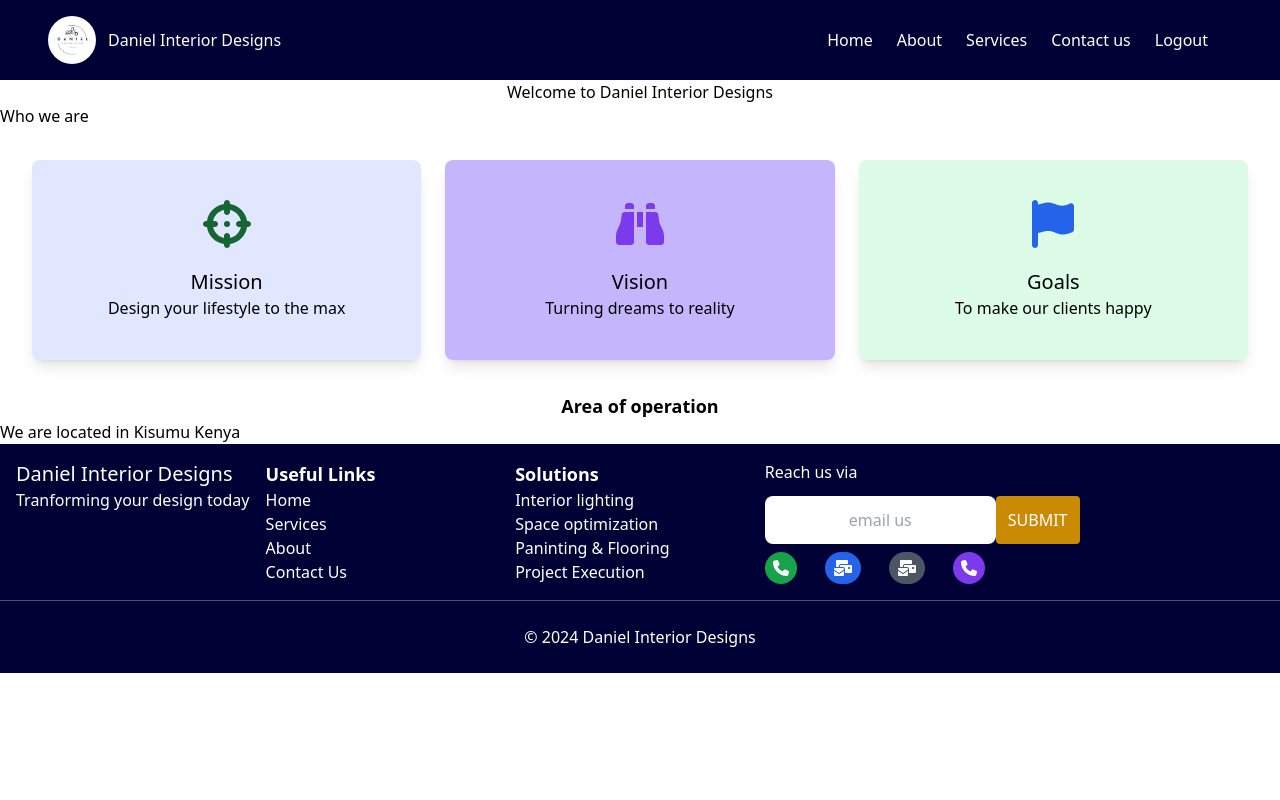
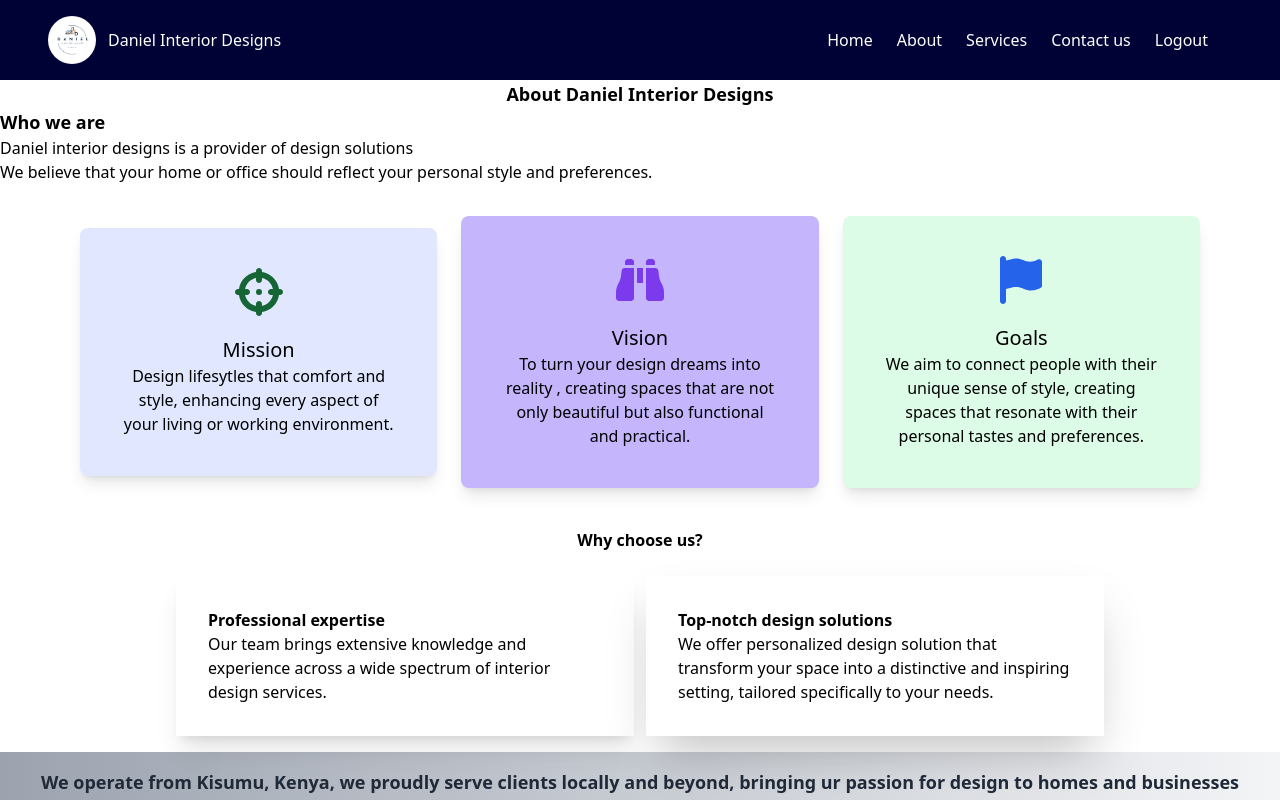
Before and after one commit to ErickGichuki/Daniel-Interior-designs, a React (Create React App) app in the folder client/: page /about in a window 1280 px wide. Shown: the top 800 px of the page. Built offline with nearby package versions, Linux system fonts and the light colour scheme; the HTML template or start-up script is replaced by a standard one.

Commit message:
mdify about page

```diff
--- a/client/src/components/Footer.js
+++ b/client/src/components/Footer.js
@@ -31,11 +31,13 @@ function Footer() {
       </div>
       <div className='text-white'>
         <h>Reach us via</h>
-        <div className='flex flex-col md:flex-row py-2 pt-3 justify-between'>
-        <input
+        <div className='pt-3'>
+         <form className=' flex flex-col md:flex-row py-2 justify-between'>
+         <input
             type='text'
+            name='email'
             placeholder='email us'
-            className='py-3 rounded-lg text-center '
+            className='py-3 rounded-lg text-center mr-3'
             />
              <button
             type='submit'
@@ -43,6 +45,7 @@ function Footer() {
             >
                 SUBMIT
             </button>
+         </form>
         </div>
         <div className='flex flex-row space-x-7'>
         <FontAwesomeIcon icon={faPhone} className='rounded-3xl bg-green-600 py-2 px-2'/>
--- a/client/src/pages/About.js
+++ b/client/src/pages/About.js
@@ -7,37 +7,53 @@ function About() {
   return (
     <div>
       <Navbar/>
-      <div className=''>
-        <h2 className='text-center'>Welcome to Daniel Interior Designs</h2>
-        <h3 className=''>Who we are</h3>
+      <div className='relative'>
+        <h2 className='text-center text-lg font-bold'>About Daniel Interior Designs</h2>
+        <h3 className='font-bold text-lg'>Who we are</h3>
+        <p>Daniel interior designs is a provider of design solutions</p>
+        <p>We believe that your home or office should reflect your personal style and preferences. </p>
       </div>
-      <div className='flex flex-col md:flex-row md:space-x-6 space-y-6 md:space-y-0 justify-center items-center m-8'>
+
+      <div className='flex flex-col md:flex-row md:space-x-6 space-y-6 md:space-y-0 justify-center items-center py-8 mx-20'>
         <div className='bg-indigo-100 hover:bg-purple-200 shadow-lg w-full text-center md:w-1/3 p-10 rounded-lg transition duration-300 ease-in-out transform:hover-translate-y-1 hover:scale-105'>
          <p>
           <FontAwesomeIcon icon={faCrosshairs} className='w-12 h-12 mb-4 text-green-800'/>
          </p>
           <h2 className='text-xl'>Mission</h2>
-          <p>Design your lifestyle to the max</p>
+          <p>Design lifesytles that comfort and style, enhancing every aspect of your living or working environment.</p>
         </div>
         <div className='bg-violet-300 hover:bg-purple-200 shadow-lg w-full text-center md:w-1/3 p-10 rounded-lg transition duration-300 ease-in-out transform:hover-translate-y-1 hover:scale-105'>
          <p>
           <FontAwesomeIcon icon={faBinoculars} className='w-12 h-12 mb-4 text-violet-600'/>
          </p>
           <h2 className='text-xl'>Vision</h2>
-          <p>Turning dreams to reality</p>
+          <p>To turn your design dreams into reality , creating spaces that are not only beautiful but also functional and practical.</p>
         </div>
         <div className='bg-green-100 hover:bg-purple-200 shadow-lg w-full text-center md:w-1/3 p-10 rounded-lg transition duration-300 ease-in-out transform:hover-translate-y-1 hover:scale-105'>
          <p>
           <FontAwesomeIcon icon={faFlag} className='w-12 h-12 mb-4 text-blue-600'/>
          </p>
           <h2 className='text-xl'>Goals</h2>
-          <p>To make our clients happy</p>
+          <p>We aim to connect people with their unique sense of style, creating spaces that resonate with their personal tastes and preferences.</p>
         </div>
       </div>
-      <div>
-          <h2 className='text-center text-lg font-bold'>Area of operation</h2>
-          <p>We are located in Kisumu Kenya</p>
+      <div className='mx-20'>
+          <h2 className='text-center font-bold py-2'>Why choose us?</h2>
+          <div className='flex flex-cols-1 md:flex-cols-4 mx-20 p-4 '>
+            <div className='shadow-xl w-full mr-3 p-8 hover:bg-blue-600 hover:text-white'>
+              <h2 className='font-semibold'>Professional expertise</h2>
+              <p>Our team brings extensive knowledge and experience across a wide spectrum of interior design services.</p>
+            </div>
+
+            <div className='shadow-2xl w-full p-8 hover:bg-blue-600 hover:text-white'>
+              <h2 className='font-semibold'>Top-notch design solutions</h2>
+              <p>We offer personalized design solution that transform your space into a distinctive and inspiring setting, tailored specifically to your needs.</p>
+            </div>
+          </div>
         </div>
+      <div className='bg-gradient-to-r from-gray-400 via-indigo to-gray-100 text-gray-800 text-center p-4 font-bold text-lg'>
+          <p>We operate from Kisumu, Kenya, we proudly serve clients locally and beyond, bringing ur passion for design to homes and businesses alike.</p>
+      </div>
     </div>
   )
 }
```
Also changed, not shown: 1 other file (tests, documents, lock files or other folders).
